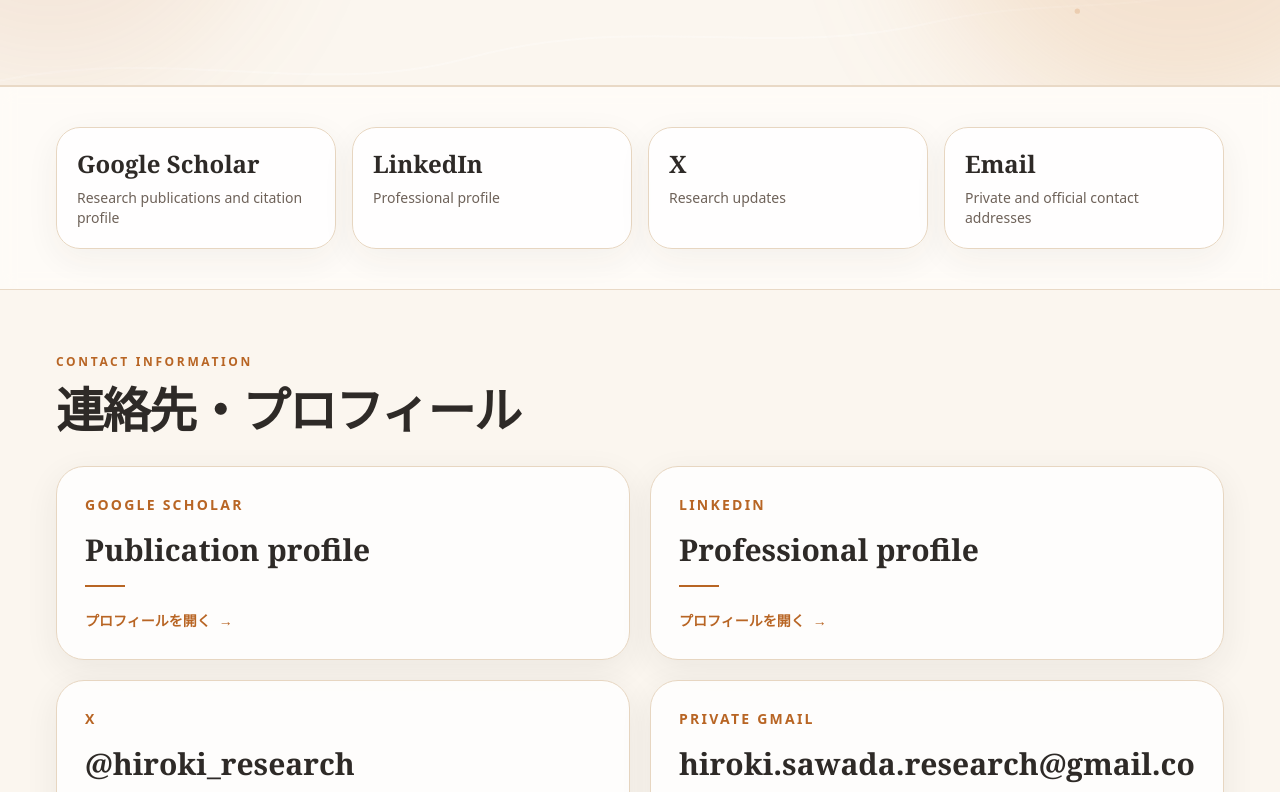
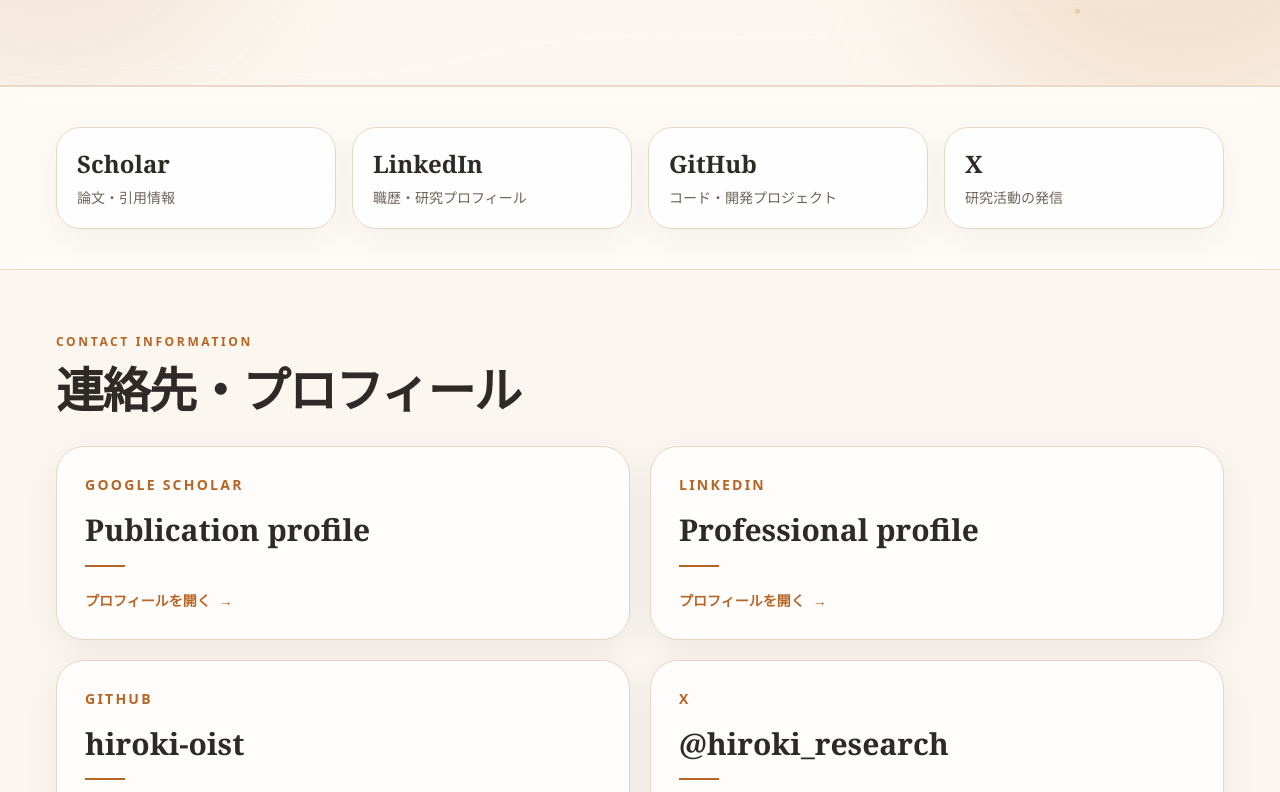
Before and after one commit to hiroki-oist/PersonalWebsite, a Next.js app: page /contact in a window 1280 px wide. Shown: the part 508-1300 px from the top of the page. Built offline with nearby package versions, Linux system fonts and the light colour scheme.

Commit message:
Added Github

```diff
--- a/app/contact/page.js
+++ b/app/contact/page.js
@@ -9,6 +9,12 @@
     label: "LinkedIn",
     value: "Professional profile",
     href: "https://www.linkedin.com/in/hiroki-sawada-1252461b6/",
+    external: true,
+  },
+  {
+    label: "GitHub",
+    value: "hiroki-oist",
+    href: "https://github.com/hiroki-oist",
     external: true,
   },
   {
@@ -149,20 +155,20 @@
 function ContactOverview() {
   const items = [
     {
-      value: "Google Scholar",
-      label: "Research publications and citation profile",
+      value: "Scholar",
+      label: "論文・引用情報",
     },
     {
       value: "LinkedIn",
-      label: "Professional profile",
+      label: "職歴・研究プロフィール",
+    },
+    {
+      value: "GitHub",
+      label: "コード・開発プロジェクト",
     },
     {
       value: "X",
-      label: "Research updates",
-    },
-    {
-      value: "Email",
-      label: "Private and official contact addresses",
+      label: "研究活動の発信",
     },
   ];
 
--- a/app/en/contact/page.js
+++ b/app/en/contact/page.js
@@ -9,6 +9,12 @@
     label: "LinkedIn",
     value: "Professional profile",
     href: "https://www.linkedin.com/in/hiroki-sawada-1252461b6/",
+    external: true,
+  },
+  {
+    label: "GitHub",
+    value: "hiroki-oist",
+    href: "https://github.com/hiroki-oist",
     external: true,
   },
   {
@@ -150,7 +156,7 @@
 function ContactOverview() {
   const items = [
     {
-      value: "Google Scholar",
+      value: "Scholar",
       label: "Research publications and citation profile",
     },
     {
@@ -158,12 +164,12 @@
       label: "Professional profile",
     },
     {
+      value: "GitHub",
+      label: "Code and development projects",
+    },
+    {
       value: "X",
       label: "Research updates",
-    },
-    {
-      value: "Email",
-      label: "Private and official contact addresses",
     },
   ];
 
```
